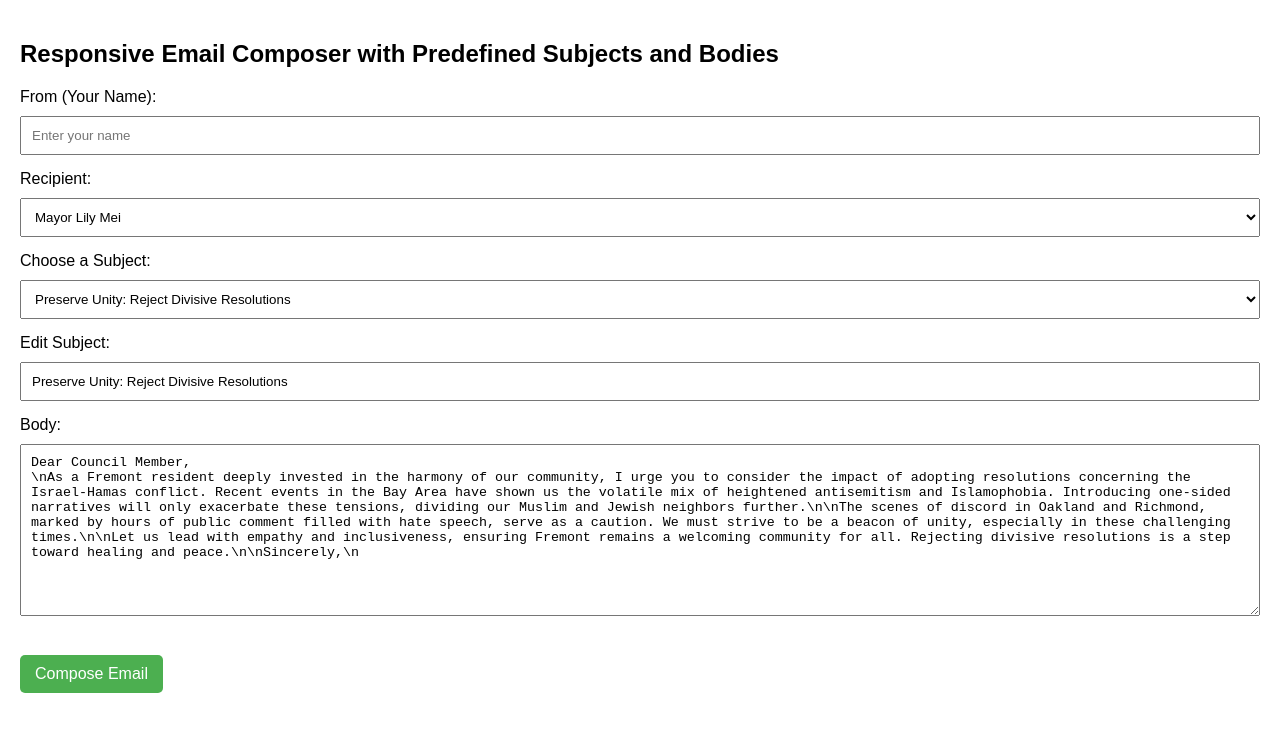
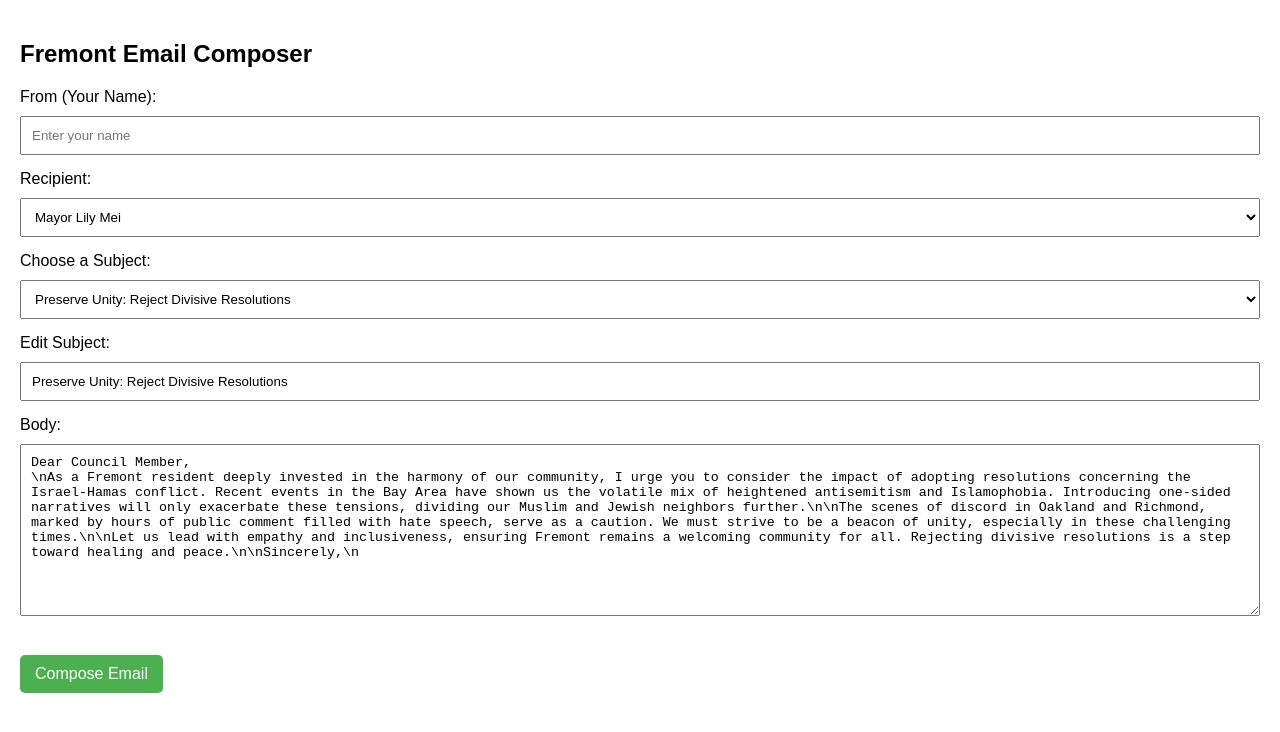
Before and after one commit to orzelig/FremontMail, a plain HTML site: page index.html in a window 1280 px wide. Drawn offline with Linux system fonts and the light colour scheme.

Commit message:
Update index.html

```diff
--- a/index.html
+++ b/index.html
@@ -3,7 +3,7 @@
 <head>
     <meta charset="UTF-8">
     <meta name="viewport" content="width=device-width, initial-scale=1.0">
-    <title>Responsive Email Composer with Predefined Subjects and Bodies</title>
+    <title>Fremont Email Composer </title>
     <style>
         body {
             font-family: Arial, sans-serif;
@@ -39,7 +39,7 @@
 </head>
 <body>
 
-    <h2>Responsive Email Composer with Predefined Subjects and Bodies</h2>
+    <h2>Fremont Email Composer</h2>
 
     <!-- Form for email details -->
     <div id="emailForm">
```
